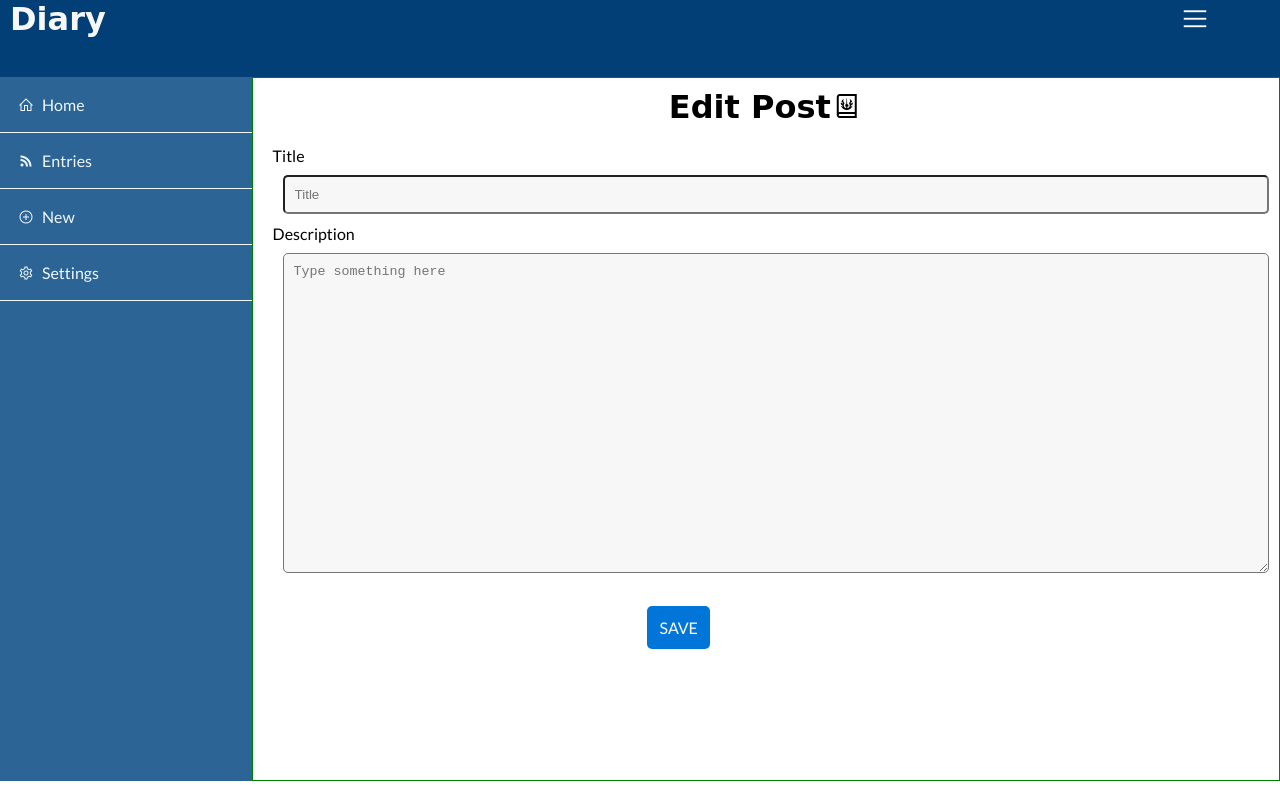
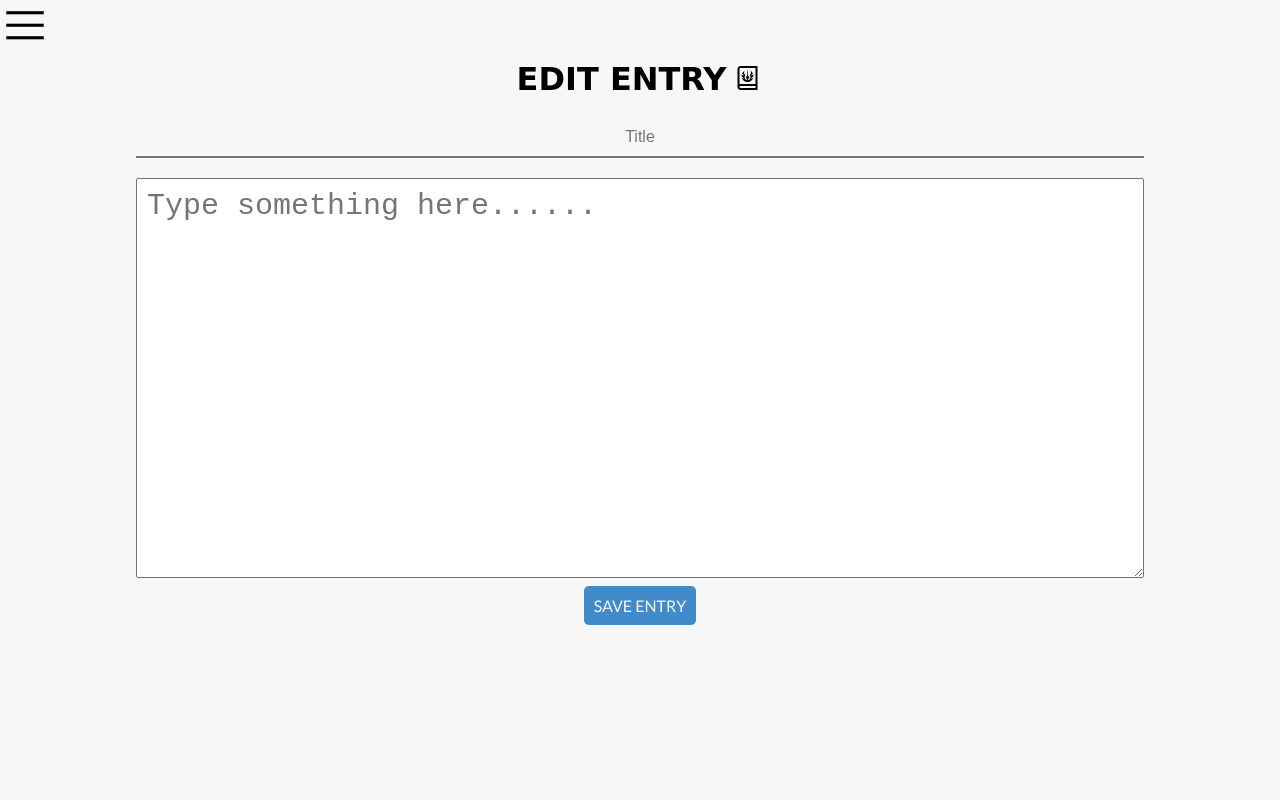
Before and after one commit to codeWhizperer/MyDiary, a website: page UI/HTML/user/editPost.html in a window 1280 px wide. Drawn offline with nearby package versions, Linux system fonts and the light colour scheme; a web font is replaced by a local one.

Commit message:
ui refactor

```diff
--- a/UI/HTML/user/editPost.html
+++ b/UI/HTML/user/editPost.html
@@ -17,55 +17,48 @@
         <link rel="stylesheet" href="../../styles/user/addPost.css">
     </head>
     <body>
-        <header class="header">
-            <div class="header__logo">
-                <h1>Diary</h1>
-            </div>
-            <nav class="header__nav nav--dropdown">
-                <span class="nav--menu"><i class="las la-bars"></i></span>
-                <ul class="nav--list dropdown--content">
-                    <li><a href="../user/user.profile.html"><span><i class="lar la-user icon"></i></i></span>Dashboard</a></li>
-                    <li><a href="../../index.html"><span><i class="las la-sign-out-alt icon"></i></span>Logout</a></li>
-                </ul>
-            </nav>
+        <header>
+            <div id="mySidenav" class="sidenav">
+                <a href="javascript:void(0)" class="closebtn" onclick="closeNav()">&times;</a>
+                <h1>DIARY APP</h1>
+                <a href="#"><i class="la la-home"></i>Home</a>
+                <a href="../user/user.index.html"><i class="la la-rss"></i>Entry</a>
+                <a href="./addPost.html"><i class="la la-blog"></i>New Entry</a>
+                <a href="./user.profile.html"><i class="la la-user"></i>Dashboard</a>
+                <a href="#"><i class="la la-cog"></i>Help</a>
+
+              </div>
+
+              <!-- Use any element to open the sidenav -->
+              <span onclick="openNav()"><i class="span la la-bars"></i></span>
         </header>
 
-      <div class="container">
-          <div class="sidebar">
-              <nav class="sidebar__nav">
-                <ul class="sidebar__nav--bar">
-                    <li><a href="../../../index.html"><i class="las la-home"></i>Home</a></li>
-                    <li><a href="../user/user.index.html"><i class="las la-rss"></i></i>Entries</a></li>
-                    <li><a href="../user/addPost.html"><i class="las la-plus-circle"></i></i>New</a></li>
-                    <li><a href="#"><i class="las la-cog"></i>Settings</a></li>
-
-                </ul>
-              </nav>
-          </div>
-          <div class="user">
-              <h1 class="user__page-title"> Edit Post<span><i class="las la-journal-whills"></i></span></h1>
+<main>
+    <div class="container">
+        <div class="user">
+            <h1 class="user__page-title"> Edit Entry<span><i class="las la-journal-whills"></i></span></h1>
 
 <form class="user__form" action="" method="">
-    <div class="user__form__Title">
-        <label for="title">Title</label>
-        <input type="text" name="title" id="" placeholder="Title">
-    </div>
+  <div class="user__form__title">
+      <label for="title"></label>
+      <input type="text" name="title" id="" placeholder="Title">
+  </div>
 
 <div class="user__form__description">
-    <label for="description">Description</label>
-    <textarea name="description" id="description" placeholder="Type something here"></textarea>
+  <label for="description"></label>
+  <textarea name="description" id="description" placeholder="Type something here......"></textarea>
 </div>
 <div class="user__post--btn">
-    <a class="btn btn-success" href="#">Save</a>
+  <a class="btn btn--success" href="#">Save Entry</a>
 </div>
 
 </form>
 
+      </div>
+    </div>
+</main>
 
 
-        </div>
-      </div>
-
-        <script src="" async defer></script>
+        <script src="../../lib/addPost.js" async defer></script>
     </body>
 </html>
--- /dev/null
+++ b/UI/lib/addPost.js
@@ -0,0 +1,13 @@
+/* Set the width of the side navigation to 250px and the left margin of the page content to 250px and add a black background color to body */
+function openNav() {
+    document.getElementById("mySidenav").style.width = "350px";
+    document.getElementById("main").style.marginLeft = "350px";
+    document.body.style.backgroundColor = "rgba(0,0,0,0.4)";
+  }
+
+  /* Set the width of the side navigation to 0 and the left margin of the page content to 0, and the background color of body to white */
+  function closeNav() {
+    document.getElementById("mySidenav").style.width = "0";
+    document.getElementById("main").style.marginLeft = "0";
+    document.body.style.backgroundColor = "white";
+  }
--- a/UI/styles/user/addPost.css
+++ b/UI/styles/user/addPost.css
@@ -1,5 +1,8 @@
 @import url('https://fonts.googleapis.com/css2?family=Akaya+Telivigala&display=swap');
-.header__logo h1{
+body{
+    background-color: #f7f7f7;
+}
+/* .header__logo h1{
     color: #f7f7f7;
     font-family: 'Akaya Telivigala', cursive;
     margin-left:10px;
@@ -56,4 +59,83 @@ form{
 .sidebar__nav--bar a i{
     margin-right: 8px;
     display: initial;
+} */
+.container{
+    text-align: center;
 }
+
+form{
+    width: 100%;
+    height: 80vh;
+}
+label{
+    display: none;
+}
+input{
+    width: 80%;
+    padding: 10px;
+    outline: none;
+    font-size: 1.6rem;
+    border-top: none;
+    border-left: none;
+    border-right: none;
+    background-color: transparent;
+    text-align: center;
+    font-size: 1.6rem;
+}
+/* input:focus{
+    outline: 3px solid hsl(195, 53%, 79%);
+} */
+textarea{
+    width: 80%;
+    height: 50vh;
+    padding: 10px;
+    outline: none;
+    font-size: 3rem;
+
+}
+textarea:focus{
+    outline: 3px solid hsl(195, 53%, 79%);
+}
+
+.user__form__title{
+margin-bottom: 20px;
+}
+.user__page-title{
+    text-transform: uppercase;
+}
+.user__page-title i{
+    margin-left: 5px;
+}
+.user__post--btn{
+    margin-top: 15px;
+}
+.user__post--btn a{
+    text-decoration: none;
+    background-color:  #428bca;
+    padding: 10px;
+    border-radius: 5px;
+    text-transform: uppercase;
+    color: #f7f7f7;
+}
+.user__post--btn a:hover{
+    background-color:#5bc0de;
+}
+
+
+@media screen and (max-width:768px){
+    textarea{
+        font-size: 3rem;
+    }
+    input{
+        font-size: 2rem;
+    }
+}
+@media screen and (max-width:480px){
+    input{
+        font-size: 2rem;
+    }
+    textarea{
+        font-size: 2rem;
+    }
+}
--- a/UI/styles/user/user.index.css
+++ b/UI/styles/user/user.index.css
@@ -15,80 +15,11 @@ body{
     box-sizing: border-box;
     font-size: 1.6rem;
 }
-.header{
-    display: flex;
-    justify-content: space-between;
-    height: 77px;
-    background-color: rgb(1, 63, 118);
-}
-.header__logo h1{
+
+header h1{
+    text-align: center;
     color: #f7f7f7;
     font-family: 'Akaya Telivigala', cursive;
-    margin-left:10px;
-}
-.nav--dropdown{
-    position: relative;
-    min-width: 10rem;
-}
-
-.dropdown--content{
-    display: none;
-    position: absolute;
-}
-.nav--dropdown:hover .dropdown--content{
-display: block;
-}
-.nav--menu{
-    font-size: 3rem;
-}
-.dropdown--content li{
-    list-style: none;
-}
-.dropdown--content li a{
-    text-decoration: none;
-    color: #fff;
-}
-span i {
-    color: #fff;
-}
-.icon{
-    display: contents;
-}
-.container{
-    display: flex;
-    height: calc(100% - 77px);
-}
-.sidebar{
-    flex: 2;
-    height: 88vh;
-    background-color: rgb(44, 100, 150);
-}
-.sidebar__nav--bar li{
-list-style: none;
-}
-.sidebar__nav--bar a{
-    text-decoration:none;
-    color: #f0f8ff;
-    display: block;
-    padding: 1.8rem;
-    border-bottom: 1px solid #f0f8ff;
-    transition: all ease-out;
-}
-.sidebar__nav--bar a i{
-    margin-right: 8px;
-    display: initial;
-}
-
-.sidebar__nav--bar a:hover{
-    background-color:rgb(15, 93, 161) ;
-    transform: translateY(5px);
-}
-.user{
-    flex: 8;
-    height: 88vh;
-    border: 1px solid green;
-    overflow-y: scroll;
-    padding: 1rem;
 }
 .user__page-title span i{
     color: black;
@@ -97,6 +28,7 @@ list-style: none;
     text-align: center;
     margin-bottom: 2rem;
     font-family: 'Akaya Telivigala', cursive;
+    text-transform: uppercase;
 }
 .user__posts{
     padding: 2rem;
@@ -117,6 +49,7 @@ list-style: none;
         color: #fff;
         padding: 1rem;
         border-radius: .5rem;
+        margin-right: 5px;
     }
 .btn-delete{
     text-decoration: none;
@@ -124,4 +57,69 @@ list-style: none;
     color: #fff;
     padding: 1rem;
     border-radius: .5rem;
+    margin-right: 5px;
 }
+.btn-view{
+    text-decoration: none;
+    background-color:#5bc0de;
+    color: #fff;
+    padding: 1rem;
+    border-radius: .5rem;
+}
+
+
+/* The side navigation menu */
+.sidenav {
+  height: 100%; /* 100% Full-height */
+  width: 0; /* 0 width - change this with JavaScript */
+  position: fixed; /* Stay in place */
+  z-index: 1; /* Stay on top */
+  top: 0;
+  left: 0;
+  background-color: #111; /* Black*/
+  overflow-x: hidden; /* Disable horizontal scroll */
+  padding-top: 60px; /* Place content 60px from the top */
+  transition: 0.5s; /* 0.5 second transition effect to slide in the sidenav */
+}
+
+/* The navigation menu links */
+.sidenav a {
+  padding: 8px 8px 8px 32px;
+  text-decoration: none;
+  font-size: 25px;
+  color: #818181;
+  display: block;
+  transition: 0.3s;
+  line-height: 80px;
+}
+.sidenav  i{
+    margin-right: 20px;
+}
+
+
+/* When you mouse over the navigation links, change their color */
+.sidenav a:hover {
+  color: #f1f1f1;
+}
+
+/* Position and style the close button (top right corner) */
+.sidenav .closebtn {
+  position: absolute;
+  top: 0;
+  right: 25px;
+  font-size: 36px;
+  margin-left: 50px;
+}
+
+/* Style page content - use this if you want to push the page content to the right when you open the side navigation */
+main {
+  padding: 10px;
+}
+.span{
+    font-size: 50px;
+}
+/* On smaller screens, where height is less than 450px, change the style of the sidenav (less padding and a smaller font size) */
+@media screen and (max-height: 450px) {
+  .sidenav {padding-top: 15px;}
+  .sidenav a {font-size: 18px;}
+}
--- a/api/server.js
+++ b/api/server.js
@@ -6,7 +6,7 @@ require('dotenv').config()
 
 const port =5000
 //Middleware
-app.use(bodyParser.json())
+app.use(express.json())
 app.use(
   bodyParser.urlencoded({
     extended: true,
```
Also changed, not shown: UI/HTML/user/addPost.html (+21 -28 lines), UI/HTML/user/user.index.html (+20 -24 lines), UI/HTML/user/user.profile.html (+17 -56 lines), UI/lib/profile.js (added, +13 -0 lines), UI/lib/user.index.js (added, +13 -0 lines).
